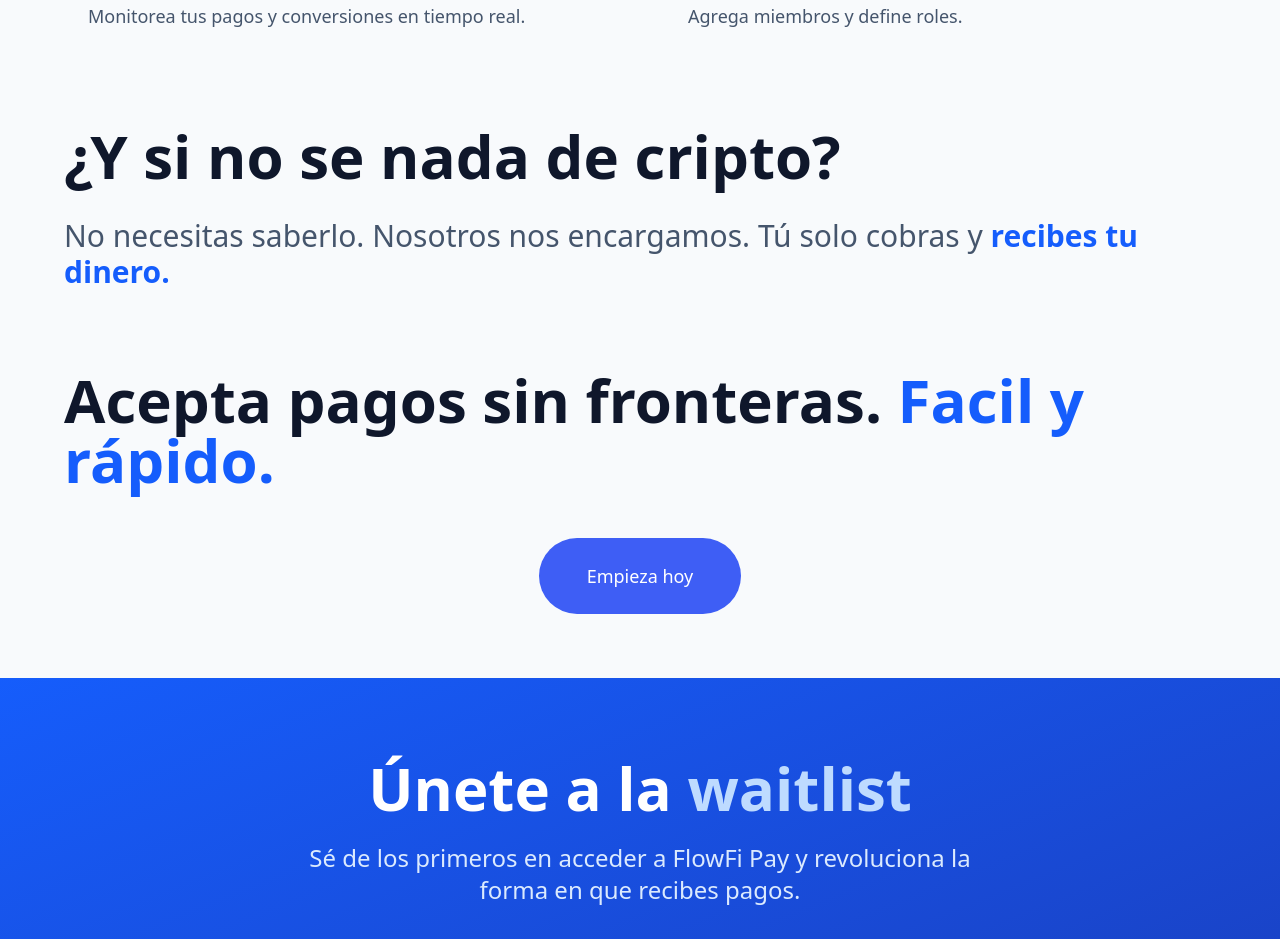
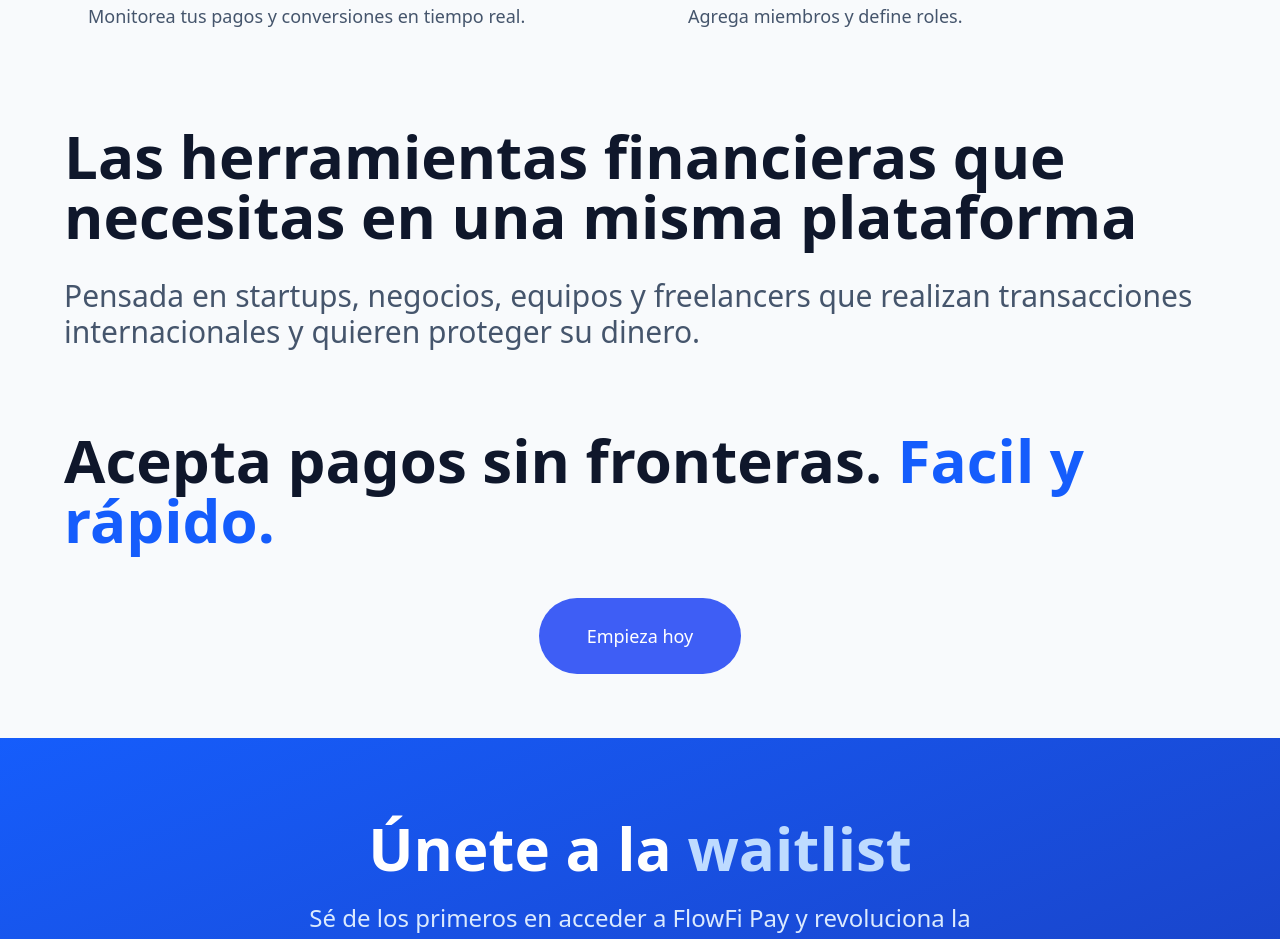
Before and after one commit to Crypto-Bros-Labs/FlowFi-Pay, a React (Vite) app: page / in a window 1280 px wide. Shown: the part 2280-3219 px from the top of the page. Built offline with nearby package versions, Linux system fonts and the light colour scheme; no server answers.

Commit message:
Update LandingPage.tsx

```diff
--- a/src/shared/pages/LandingPage.tsx
+++ b/src/shared/pages/LandingPage.tsx
@@ -229,10 +229,10 @@ const LandingPage: React.FC = () => {
                         <div className="space-y-20">
                             <div className="text-center lg:text-left">
                                 <h2 className="text-3xl md:text-5xl xl:text-6xl font-bold text-slate-900 mb-8">
-                                    ¿Y si no se nada de cripto?
+                                    Las herramientas financieras que necesitas en una misma plataforma
                                 </h2>
                                 <p className="text-lg md:text-xl lg:text-2xl xl:text-3xl text-slate-600 mx-auto lg:mx-0">
-                                    No necesitas saberlo. Nosotros nos encargamos. Tú solo cobras y <span className='text-blue-600 font-semibold'>recibes tu dinero.</span>
+                                    Pensada en startups, negocios, equipos y freelancers que realizan transacciones internacionales y quieren proteger su dinero.
                                 </p>
                             </div>
 
@@ -262,7 +262,7 @@ const LandingPage: React.FC = () => {
                             Únete a la <span className="text-blue-200">waitlist</span>
                         </h2>
                         <p className="text-lg md:text-xl lg:text-2xl mb-12 text-blue-100 max-w-2xl mx-auto">
-                            Sé de los primeros en acceder a FlowFi Pay y revoluciona la forma en que recibes pagos.
+                            Sé de los primeros en acceder a FlowFi Pay y revoluciona la forma en que realizas transacciones internacionales.
                         </p>
 
                         {/* Formulario */}
```
